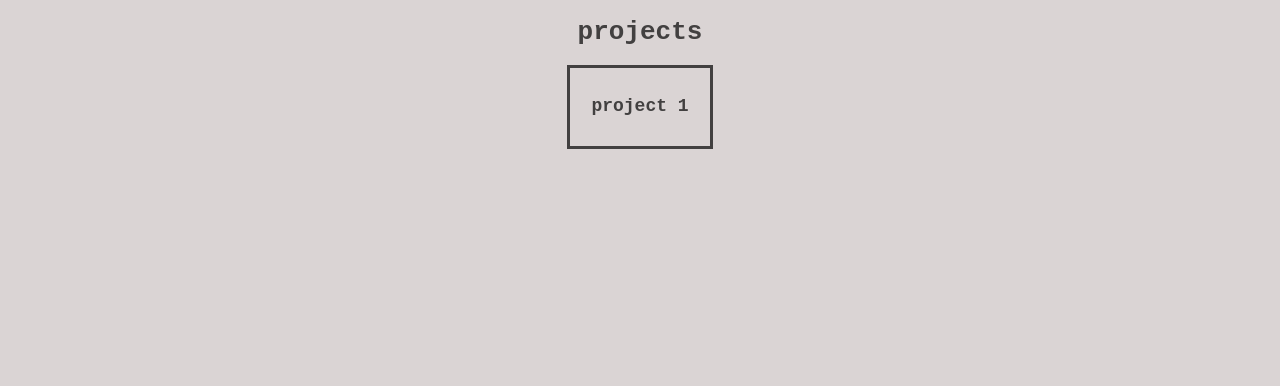
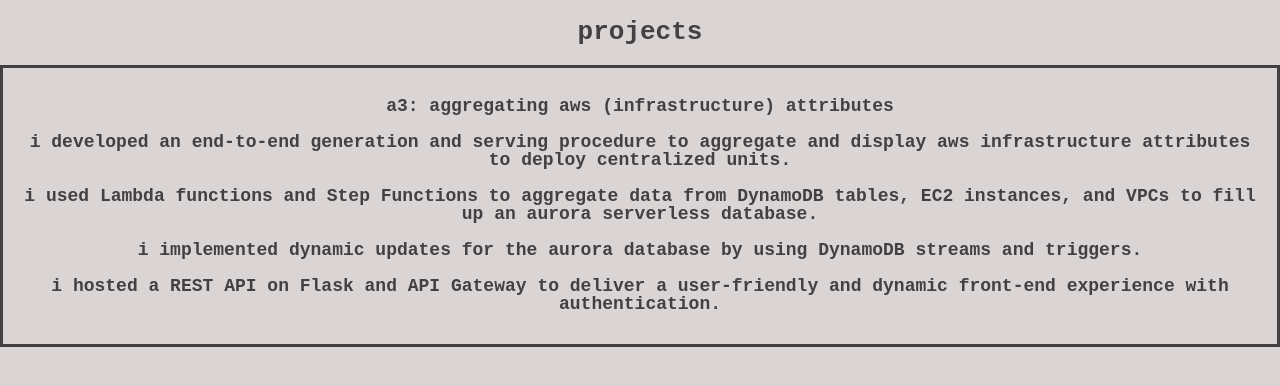
Before and after one commit to eshamah02/portfolio, a plain HTML site: page projects.html in a window 1280 px wide. Drawn offline with Linux system fonts and the light colour scheme.

Commit message:
aws project description

```diff
--- a/projects.html
+++ b/projects.html
@@ -14,13 +14,14 @@
 
     <div class="projects">
         <div class="project">
-            <a>
-                <p>project 1</p>
-
+            <a href="index.html">
+                <p>a3: aggregating aws (infrastructure) attributes</p>
+                <p>i developed an end-to-end generation and serving procedure to aggregate and display aws infrastructure attributes to deploy centralized units.</p>
+                <p>i used Lambda functions and Step Functions to aggregate data from DynamoDB tables, EC2 instances, and VPCs to fill up an aurora serverless database.</p>
+                <p>i implemented dynamic updates for the aurora database by using DynamoDB streams and triggers.</p>
+                <p>i hosted a REST API on Flask and API Gateway to deliver a user-friendly and dynamic front-end experience with authentication.</p>
             </a>
-
         </div>
-
     </div>
 
 
```
